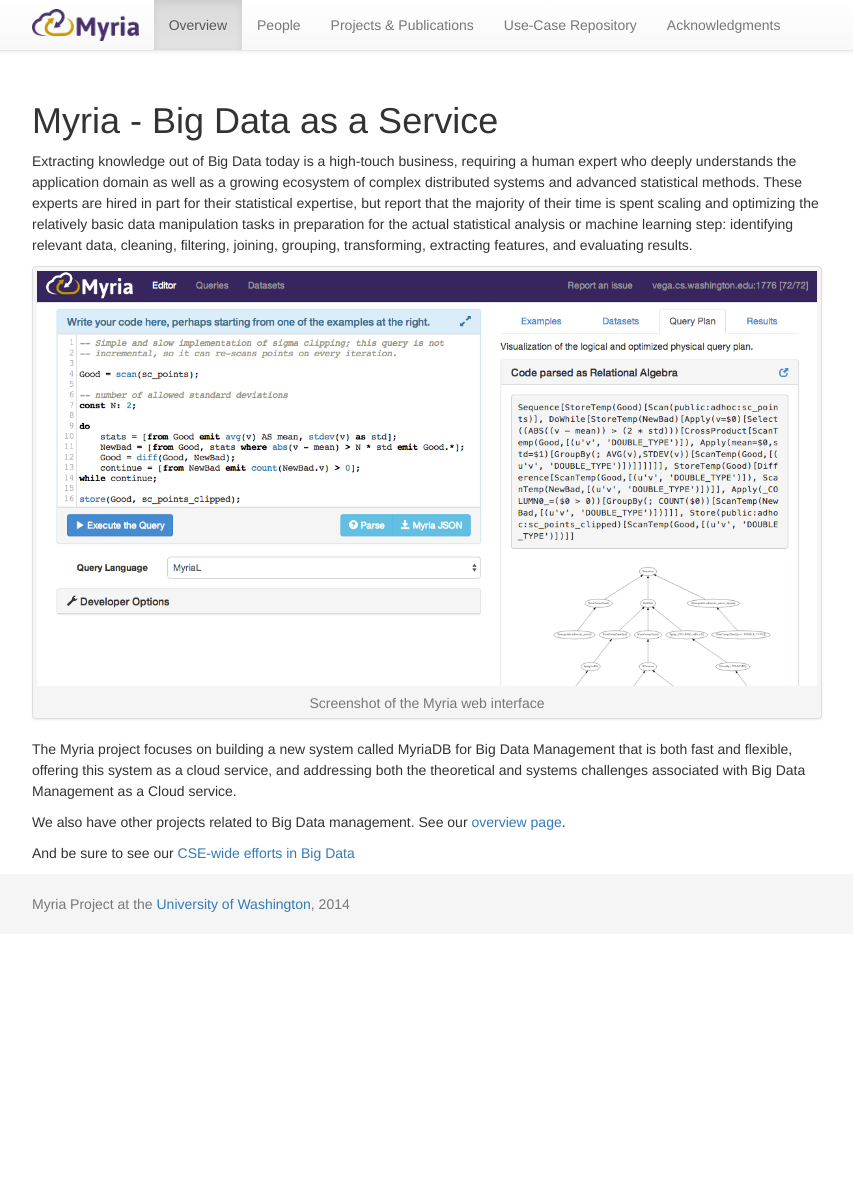
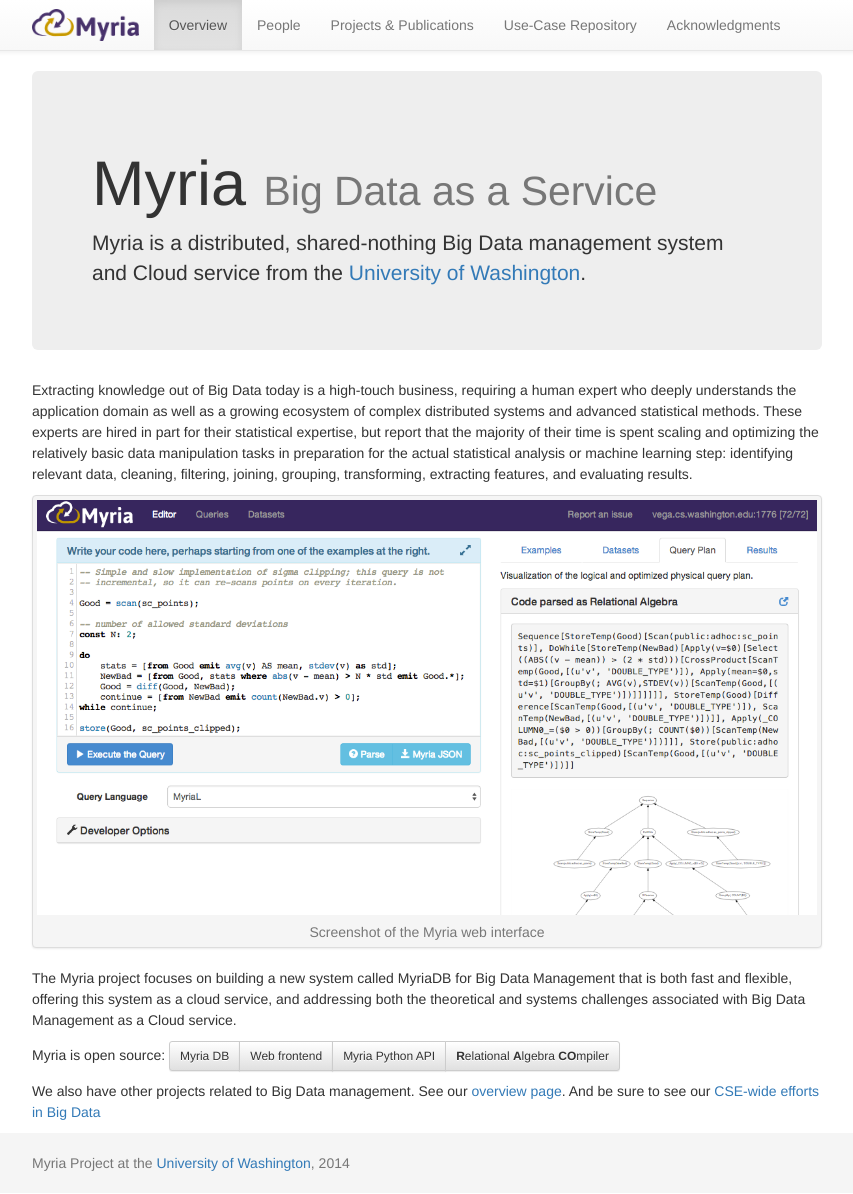
Before and after one commit to uwescience/myria-website, a Jekyll site: the page built from index.markdown, in a window 1280 px wide. Shown: the whole page, without its empty margins (213-1066 px from the left). Built offline with Jekyll 4.4.1, drawn with Linux system fonts in a browser that asks for light colours; nearby versions of some CDN libraries; Markdown is read by kramdown in place of the engine named in the settings; before the commit the page ends 935 px from its top, so only the background shows below that.

Commit message:
Add links to github

```diff
--- a/index.markdown
+++ b/index.markdown
@@ -5,7 +5,14 @@
 rank: 0
 ---
 
-# Myria - Big Data as a Service
+<div class="jumbotron">
+	<h1>Myria <small>Big Data as a Service</small></h1>
+
+	<p class="lead">
+		Myria is a distributed, shared-nothing Big Data management system and Cloud service from the <a href="http://eee.uw.edu">University of Washington</a>.
+	</p>
+
+</div>
 
 Extracting knowledge out of Big Data today is a high-touch business,  requiring a human expert who deeply understands the application domain  as well as a growing ecosystem of complex distributed systems and  advanced statistical methods. These experts are hired in part for  their statistical expertise, but report that the majority of their time  is spent scaling and optimizing the relatively basic data manipulation  tasks in preparation for the actual statistical analysis or machine  learning step: identifying relevant data, cleaning, filtering, joining,  grouping, transforming, extracting features, and evaluating results.
 
@@ -14,8 +21,14 @@
 	<p class="text-center text-muted">Screenshot of the Myria web interface</p>
 </div>
 
-The Myria project focuses on building a new system called MyriaDB for Big Data Management  that is both fast and flexible, offering this system as a cloud service,  and addressing both the theoretical and systems challenges associated  with Big Data Management as a Cloud service.
+The Myria project focuses on building a new system called MyriaDB for Big Data Management  that is both fast and flexible, offering this system as a cloud service, and addressing both the theoretical and systems challenges associated  with Big Data Management as a Cloud service.
 
-We also have other projects related to Big Data management. See our [overview page](https://www.cs.washington.edu/node/8749/).
+Myria is open source: <span class="btn-group">
+	<a class="btn btn-default btn-sm" href="https://github.com/uwescience/myria"> Myria DB</a>
+	<a class="btn btn-default btn-sm" href="https://github.com/uwescience/myria-web">Web frontend</a>
+	<a class="btn btn-default btn-sm" href="https://github.com/uwescience/myria-python">Myria Python API</a>
+	<a class="btn btn-default btn-sm" href="https://github.com/uwescience/raco">**R**elational **A**lgebra **CO**mpiler</a>
+</span>
 
-And be sure to see our [CSE-wide efforts in Big Data](http://www.cs.washington.edu/research/bigdata)
+
+We also have other projects related to Big Data management. See our [overview page](https://www.cs.washington.edu/node/8749/). And be sure to see our [CSE-wide efforts in Big Data](http://www.cs.washington.edu/research/bigdata)
```
